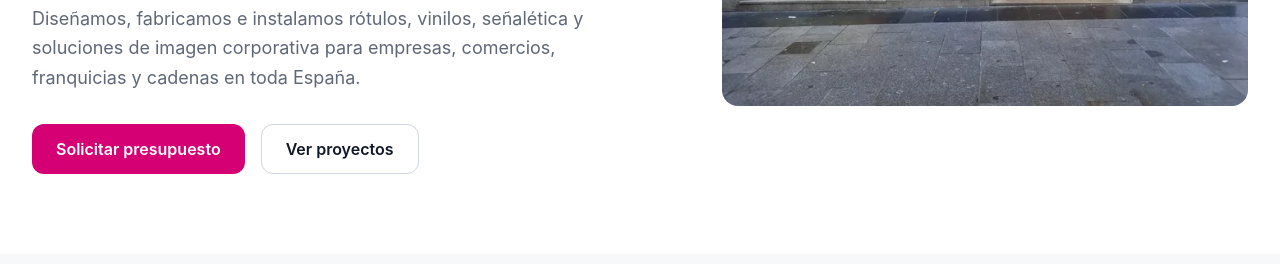
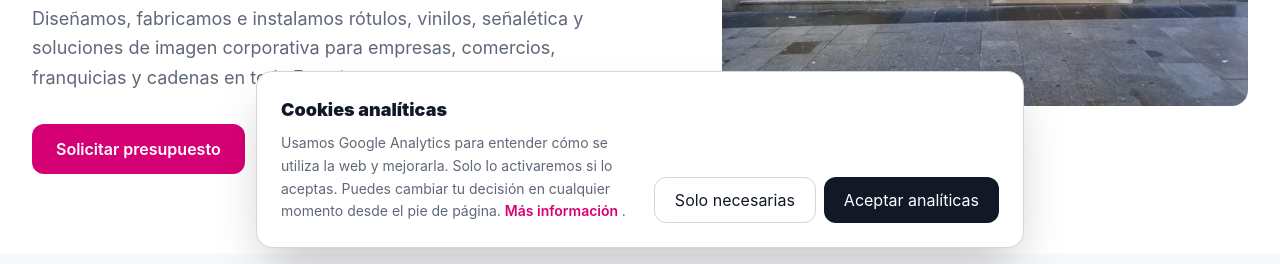
Before and after one commit to MC-19/grupoclavd-web, an Astro site: page / in a window 1280 px wide. Shown: the part 536-800 px from the top of the page. Built offline with nearby package versions, Linux system fonts and the light colour scheme; Astro itself is replaced by a stand-in of ours.

Commit message:
Load GA4 only after analytics consent

```diff
--- a/src/layouts/BaseLayout.astro
+++ b/src/layouts/BaseLayout.astro
@@ -1,5 +1,6 @@
 ---
 import Analytics from "@vercel/analytics/astro";
+import AnalyticsConsent from "../components/analytics/AnalyticsConsent.astro";
 import Footer from "../components/layout/Footer.astro";
 import Header from "../components/layout/Header.astro";
 import { company } from "../data/company";
@@ -47,14 +48,6 @@ const organizationSchema = {
   <head>
     <meta charset="utf-8" />
 
-    <!-- Google tag (gtag.js) -->
-    <script is:inline async src="https://www.googletagmanager.com/gtag/js?id=G-9JF2L5RGN9"></script>
-    <script is:inline>
-      window.dataLayer = window.dataLayer || [];
-      function gtag(){dataLayer.push(arguments);}
-      gtag('js', new Date());
-      gtag('config', 'G-9JF2L5RGN9');
-    </script>
 
     <meta name="viewport" content="width=device-width, initial-scale=1.0" />
 
@@ -117,5 +110,6 @@ const organizationSchema = {
     </main>
 
     <Footer />
+    <AnalyticsConsent />
   </body>
 </html>
```
